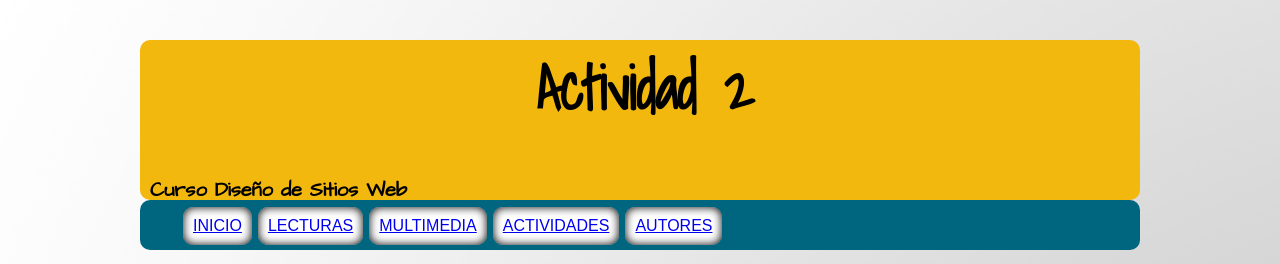
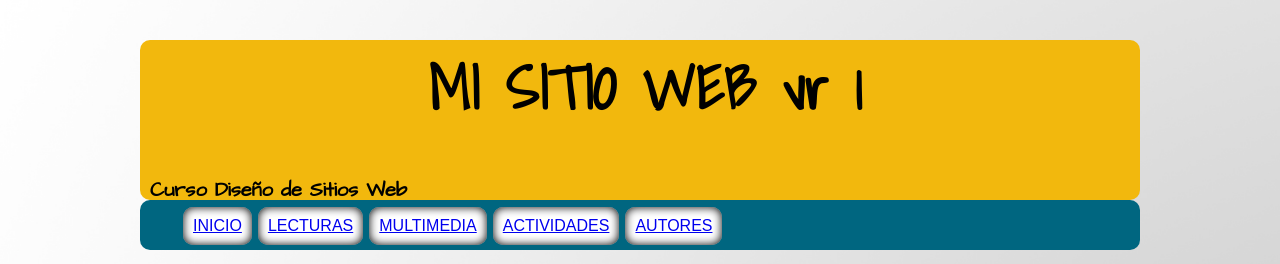
Before and after one commit to Slamlly/Actividad-2, a plain HTML site: page Index.html in a window 1280 px wide. Shown: the top 264 px of the page. Drawn offline with Linux system fonts and the light colour scheme.

Commit message:
cambio de titulo
Cambio de titulo

```diff
--- a/Index.html
+++ b/Index.html
@@ -23,7 +23,7 @@
 	<DIV id="contenidos">
 
 		<header>
-		<h1>Actividad 2</h1>
+		<h1>MI SITIO WEB vr 1</h1>
 		<h2>Curso Diseño de Sitios Web</h2>
 		</header>
 
```
